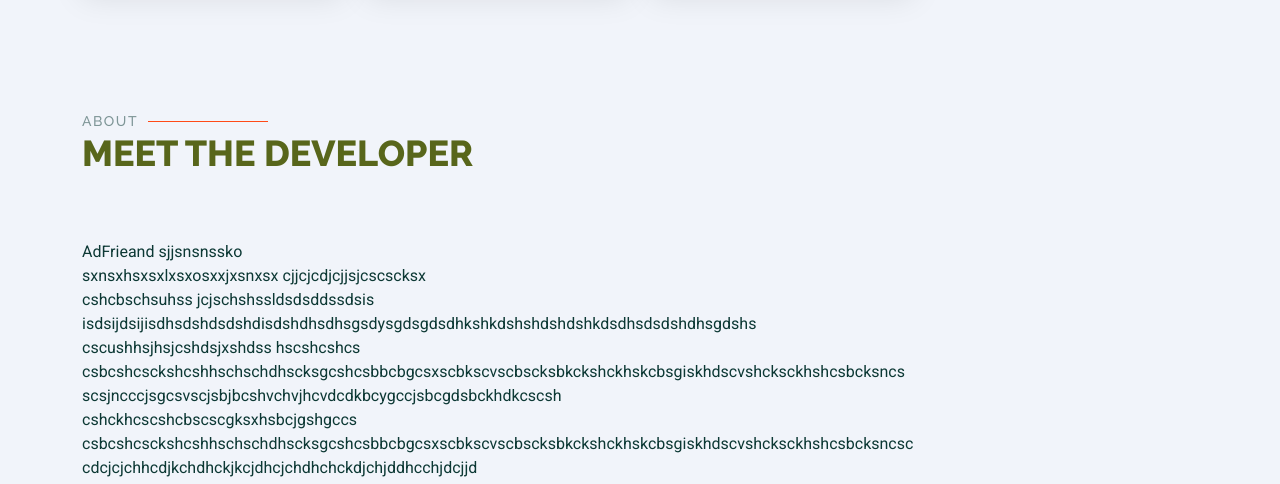
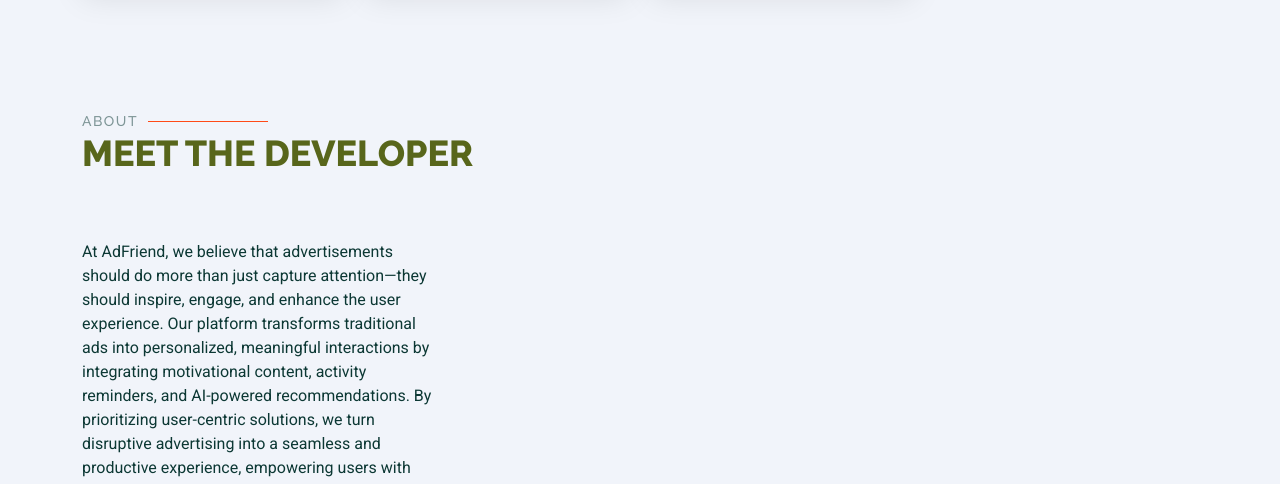
Before and after one commit to Faith-qa/Adfriend_ship_sink, a website built with webpack: page ts_version/AdFriend-Landing_page/index.html in a window 1280 px wide. Shown: the part 1755-2239 px from the top of the page. Built offline with nearby package versions, Linux system fonts and the light colour scheme; some packages are replaced by stand-ins of ours; no server answers.

```diff
--- a/ts_version/AdFriend-Landing_page/index.html
+++ b/ts_version/AdFriend-Landing_page/index.html
@@ -215,11 +215,12 @@
         <div class="row gy-5">
 
           <div class="col-lg-4 col-md-6" data-aos="fade-up" data-aos-delay="100">
-                <p>AdFrieand sjjsnsnssko  sxnsxhsxsxlxsxosxxjxsnxsx cjjcjcdjcjjsjcscscksx cshcbschsuhss jcjschshssldsdsddssdsis
-                  isdsijdsijisdhsdshdsdshdisdshdhsdhsgsdysgdsgdsdhkshkdshshdshdshkdsdhsdsdshdhsgdshs cscushhsjhsjcshdsjxshdss hscshcshcs
-                  csbcshcsckshcshhschschdhscksgcshcsbbcbgcsxscbkscvscbscksbkckshckhskcbsgiskhdscvshcksckhshcsbcksncs
-                  scsjncccjsgcsvscjsbjbcshvchvjhcvdcdkbcygccjsbcgdsbckhdkcscsh cshckhcscshcbscscgksxhsbcjgshgccs csbcshcsckshcshhschschdhscksgcshcsbbcbgcsxscbkscvscbscksbkckshckhskcbsgiskhdscvshcksckhshcsbcksncsc
-                  cdcjcjchhcdjkchdhckjkcjdhcjchdhchckdjchjddhcchjdcjjd
+                <p>At AdFriend, we believe that advertisements should do more than just capture attention—they should inspire, engage,
+                  and enhance the user experience. Our platform transforms traditional ads into personalized,
+                  meaningful interactions by integrating motivational content, activity reminders, and AI-powered recommendations.
+                  By prioritizing user-centric solutions, we turn disruptive advertising into a seamless and productive experience,
+                  empowering users with customizable widgets and mini productivity tools. With AdFriend, every ad becomes an opportunity for growth,
+                  wellness, and engagement.
                 </p>
                 <div class="social">
                   <a href="https://github.com/LightsNtloko"><i class="bi bi-github"></i></a>
```
